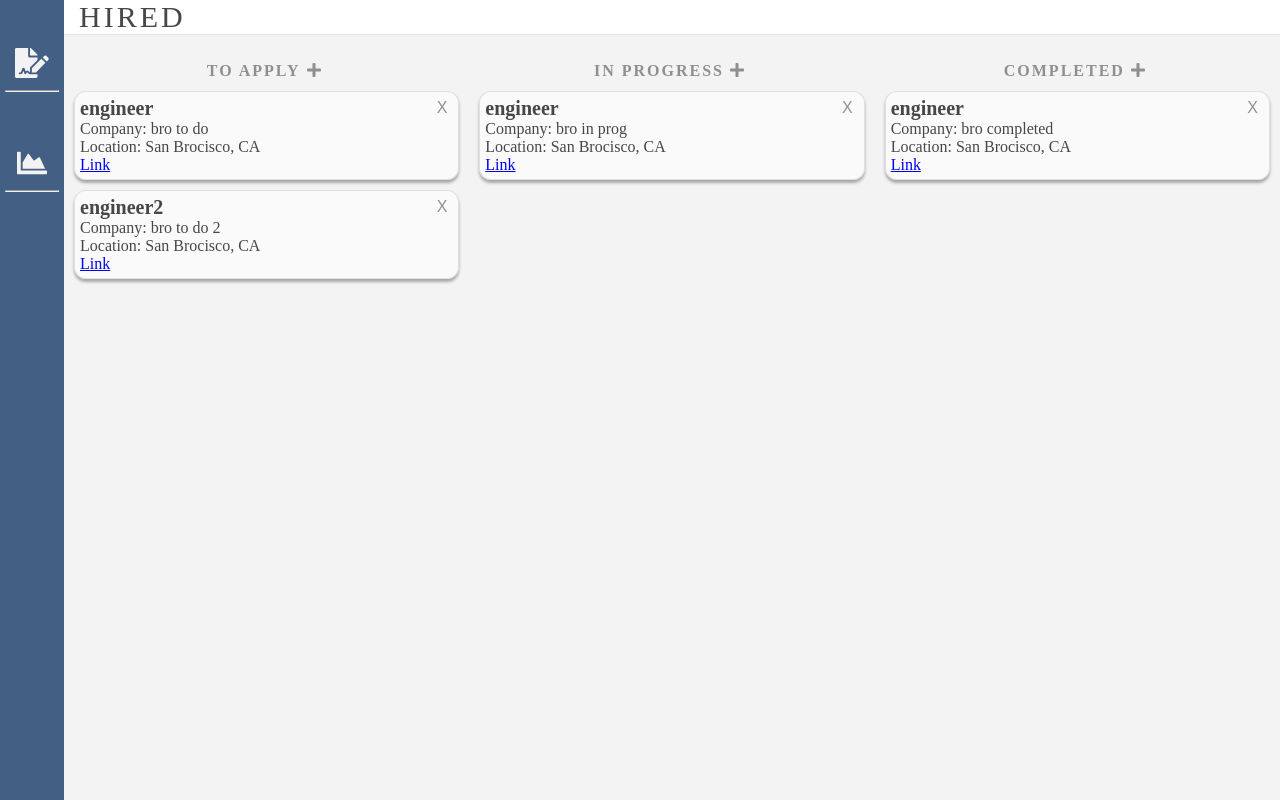
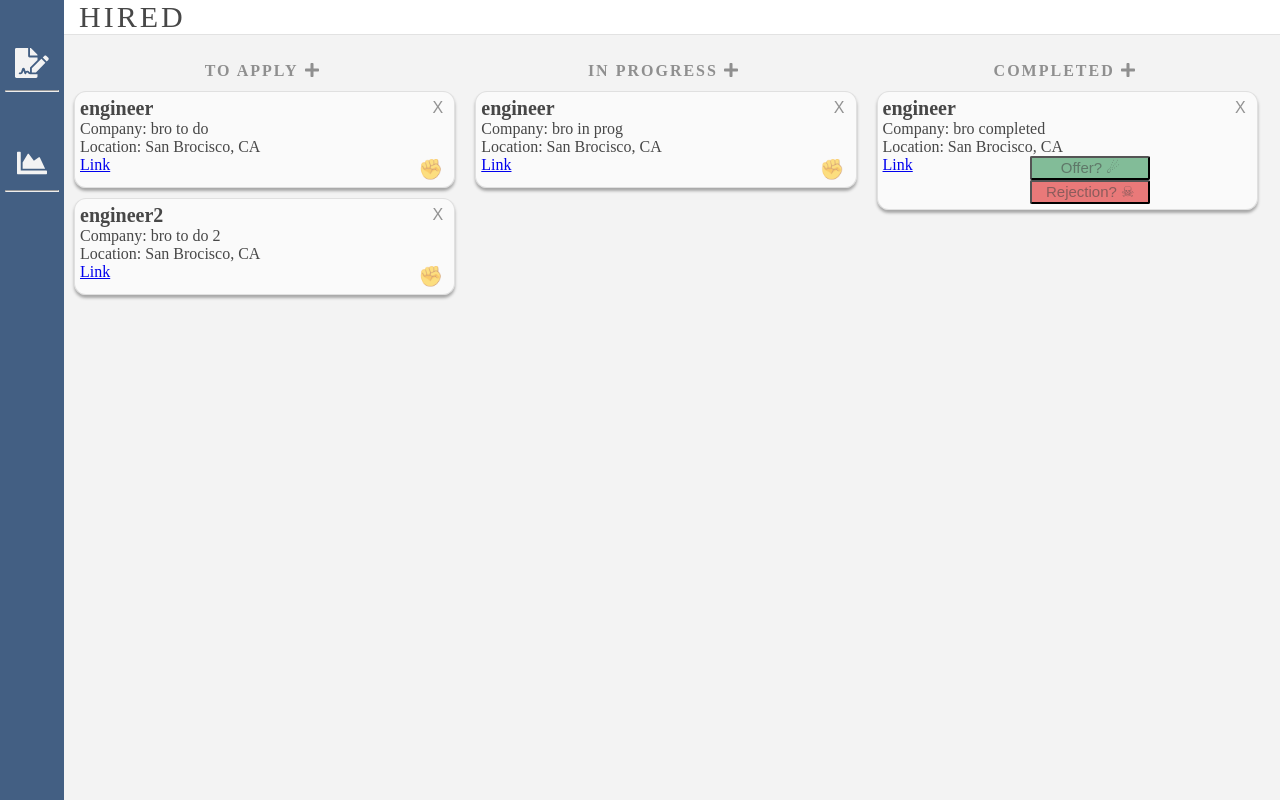
Before and after one commit to jeongle/Hired, a React app: page / in a window 1280 px wide. Built offline with nearby package versions, Linux system fonts and the light colour scheme.

Commit message:
MVP front end

```diff
--- a/client/main/App.jsx
+++ b/client/main/App.jsx
@@ -21,6 +21,8 @@ class App extends Component {
     this.renderPlots = this.renderPlots.bind(this);
     this.addApp = this.addApp.bind(this);
     this.removeApp = this.removeApp.bind(this);
+    this.progressApp = this.progressApp.bind(this);
+    this.offerApp = this.offerApp.bind(this);
   }
 
   renderApps() {
@@ -41,10 +43,29 @@ class App extends Component {
     const section = this.state[category].filter((value, i) => {
       return (i !== index);
     });
-
+    console.log(section);
     this.setState({
       [`${category}`]: section,
     })
+  }
+
+  progressApp(category, index) {
+    let job = this.state[category][index];
+    this.removeApp(category, index);
+    if (category === 'todos') {
+      this.addApp('inProgs', job);
+    }
+    if (category === 'inProgs') {
+      this.addApp('completeds', job);
+    }
+    alert('Great job brother');
+  }
+
+  offerApp(status, index) {
+    let job = this.state.completeds[index];
+    job.status = status;
+    this.forceUpdate();
+    (status === 'offer') ? alert('You are a CS GOD') : alert('U suck');
   }
 
   render() {
@@ -53,7 +74,9 @@ class App extends Component {
       <Applications
         applications={[this.state.todos, this.state.inProgs, this.state.completeds]}
         addApp={this.addApp}
-        removeApp={this.removeApp}/> :
+        removeApp={this.removeApp}
+        progressApp={this.progressApp}
+        offerApp={this.offerApp}/> :
       null;
     plots = (this.state.showPlots) ?
       <Plots
--- a/client/main/Applications.jsx
+++ b/client/main/Applications.jsx
@@ -60,7 +60,13 @@ class Applications extends Component {
                 <FontAwesomeIcon icon="plus" />
               </button>
               {this.props.applications[0].map((todo, index) => (
-                <Job todo={todo} key={index} index={index} section={'todos'} removeApp={this.props.removeApp} />
+                <Job
+                  todo={todo}
+                  key={index}
+                  index={index}
+                  section={'todos'}
+                  removeApp={this.props.removeApp}
+                  progressApp={this.props.progressApp} />
               ))}
             </div>
           </div>
@@ -71,7 +77,13 @@ class Applications extends Component {
                 <FontAwesomeIcon icon="plus" />
               </button>
               {this.props.applications[1].map((todo, index) => (
-                <Job todo={todo} key={index} index={index} section={'inProgs'} removeApp={this.props.removeApp} />
+                <Job
+                  todo={todo}
+                  key={index}
+                  index={index}
+                  section={'inProgs'}
+                  removeApp={this.props.removeApp}
+                  progressApp={this.props.progressApp} />
               ))}
             </div>
           </div>
@@ -82,7 +94,13 @@ class Applications extends Component {
                 <FontAwesomeIcon icon="plus" />
               </button>
               {this.props.applications[2].map((todo, index) => (
-                <Job todo={todo} key={index} index={index} section={'completeds'} removeApp={this.props.removeApp} />
+                <Job
+                  todo={todo}
+                  key={index}
+                  index={index}
+                  section={'completeds'}
+                  removeApp={this.props.removeApp}
+                  offerApp={this.props.offerApp} />
               ))}
             </div>
           </div>
--- a/client/main/Job.jsx
+++ b/client/main/Job.jsx
@@ -1,6 +1,29 @@
 import React from "react";
 import "./css/Job.css";
 const Job = (props) => {
+  const prog = (props.section !== 'completeds') ?
+    <button
+      className="prog"
+      onClick={() => props.progressApp(props.section, props.index)}>
+      &#9994;
+    </button> :
+    null;
+
+  const offer = (props.section === 'completeds') ?
+    <div>
+      <button
+        className="offer"
+        onClick={() => props.offerApp('offer', props.index)} >
+        Offer? &#9732;
+      </button>
+      <button
+        className="rejection"
+        onClick={() => props.offerApp('rejection', props.index)} >
+        Rejection? &#9760;
+      </button>
+    </div> :
+    null
+
   return (
     <div className="Job">
       <div className="title">
@@ -19,6 +42,8 @@ const Job = (props) => {
       </div>
       <div className="url">
         <a target="_blank" href={`https://www.${props.todo.url}` }>Link</a>
+        {prog}
+        {offer}
       </div>
     </div>
   )
--- a/client/main/Plots.jsx
+++ b/client/main/Plots.jsx
@@ -1,5 +1,5 @@
 import React from "react";
-import { defaults, Doughnut } from "react-chartjs-2";
+import { defaults, Doughnut, Bar } from "react-chartjs-2";
 
 defaults.global.defaultFontFamily = "lato";
 
@@ -8,22 +8,23 @@ const Plots = (props) => {
     labels: ['To Do', 'In Progress', 'Completed'],
     datasets: [{
       data: props.applications.map(section => section.length),
-      backgroundColor:[
+      backgroundColor: [
         'rgba(255,105,145,0.6)',
         'rgba(155,100,210,0.6)',
         'rgba(90,178,255,0.6)',
       ]
     }]
   };
+
   return (
     <div>
       <Doughnut
         data={doughnutData}
-        width={250}
-        height={250}
+        width={500}
+        height={500}
         options={{
           maintainAspectRatio: false
-        }}/>
+        }} />
     </div>
   )
 }
--- a/client/main/css/Applications.css
+++ b/client/main/css/Applications.css
@@ -1,6 +1,6 @@
 .Applications {
   display: grid;
-  grid-template-columns: auto auto auto;
+  grid-template-columns: 33% 33% 33%;
 }
 
 span {
--- a/client/main/css/Job.css
+++ b/client/main/css/Job.css
@@ -29,3 +29,46 @@
   font-size: 16px;
   text-align: right;
 }
+
+.prog {
+  cursor: pointer;
+  border: none;
+  background-color: inherit;
+  outline: none;
+  opacity: 1;
+  transition: 0.3s;
+  color: rgba(71, 71, 71, 0.582);
+  font-size: 20px;
+  text-align: right;
+}
+
+.url {
+  display: grid;
+  grid-template-columns: 40% 60%;
+}
+
+.offer {
+  width: 120px;
+  cursor: pointer;
+  background-color: rgba(75, 160, 107, 0.678);
+  outline: none;
+  opacity: 1;
+  transition: 0.3s;
+  color: rgba(71, 71, 71, 0.582);
+  font-size: 15px;
+  text-align: center;
+  border-radius: 2px;
+}
+
+.rejection {
+  width: 120px;
+  cursor: pointer;
+  background-color: rgba(228, 72, 72, 0.719);
+  outline: none;
+  opacity: 1;
+  transition: 0.3s;
+  color: rgba(71, 71, 71, 0.582);
+  font-size: 15px;
+  text-align: center;
+  border-radius: 2px;
+}
```
